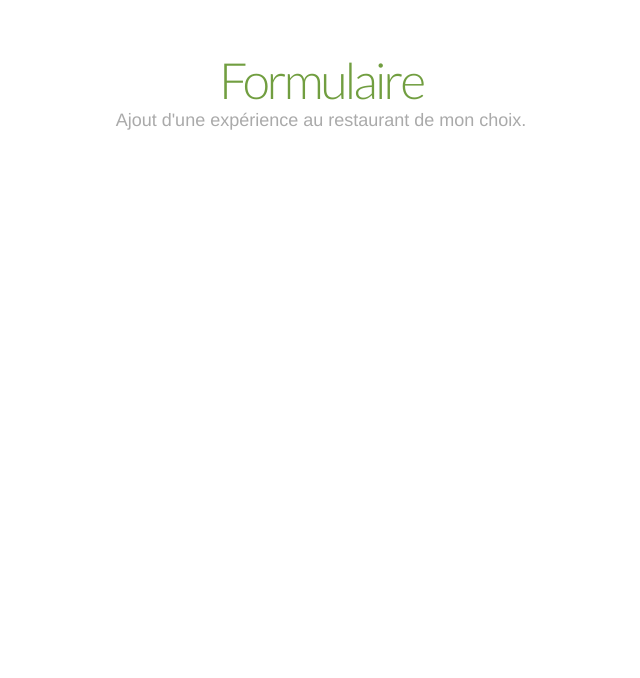
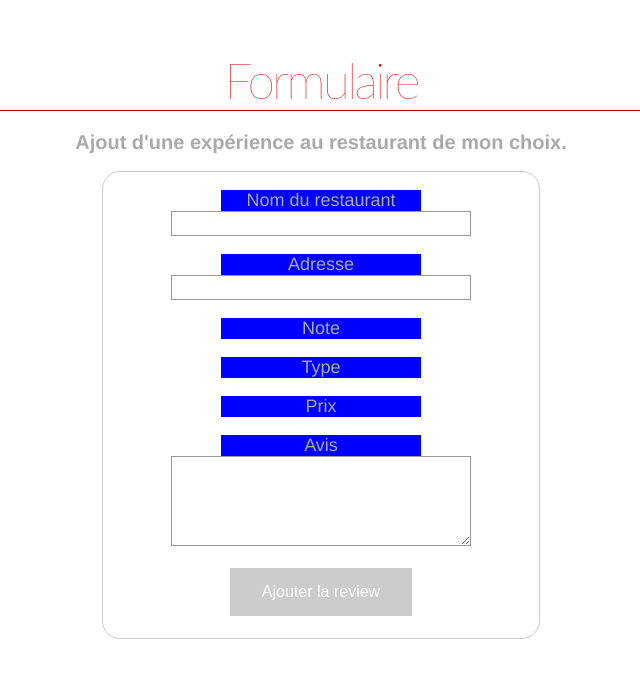
Before and after one commit to MSanyat/Projet-Web, a PHP site: page /templates/form.phtml in a window 1280 px wide. Shown: the top 678 px of the page, without its empty margins (319-959 px from the left). Run offline with PHP 8.4, Linux system fonts and the light colour scheme.

Commit message:
début html et css du formulaire
- ajout des champs
- il faut ajouter des icones ou radio buttons pour les notes et prix +
un combobox pour les types

```diff
--- /dev/null
+++ b/templates/css/stylesite.css
@@ -0,0 +1,94 @@
+body {
+	margin: 50px 0 0 0;
+	padding: 0;
+	width: 100%;
+	font-family: "Helvetica Neue", Helvetica, Arial, sans-serif;
+	text-align: center;
+	color: #aaa;
+	font-size: 18px;
+}
+
+h1 {
+	color: #d40200;
+	letter-spacing: -3px;
+	font-family: 'Lato', sans-serif;
+	font-size: 50px;
+	font-weight: 200;
+	margin-bottom: 0;
+	border-bottom : 1px solid #d40200;
+}
+
+h2{
+
+	margin-top: 20px;
+	font-size: 20px;
+}
+
+
+form{
+    /* Pour le centrer dans la page */
+    margin: 0 auto;
+    width: 400px;
+	display: inline-block;
+	/* Pour voir les limites du formulaire */
+    padding: 1em;
+    border: 1px solid #CCC;
+    border-radius: 1em;
+
+}
+
+form div + div {
+    margin-top: 1em;
+}
+
+label {
+    /* Afin de s'assurer que toutes les étiquettes aient la même dimension et soient alignées correctement */
+    display: inline-block;
+    width: 200px;
+    text-align: center;
+	background:blue;
+}
+
+input, textarea {
+    /* Afin de s'assurer que tous les champs textuels utilisent la même police
+       Par défaut, textarea utilise une police à espacement constant */
+    font: 1em sans-serif;
+
+    /* Pour donner la même dimension à tous les champs textuels */
+    width: 300px;
+    -moz-box-sizing: border-box;
+    box-sizing: border-box;
+
+    /* Pour harmoniser l'apparence des bordures des champs textuels */
+    border: 1px solid #999;
+}
+
+input:focus, textarea:focus {
+    /* Afin de rehausser les éléments actifs */
+    border-color: #000;
+}
+
+textarea {
+    /* Pour aligner correctement les champs multilignes et leurs étiquettes */
+    vertical-align: top;
+
+    /* Pour donner assez d'espace pour entrer du texte */
+    height: 5em;
+
+    /* Pour permettre aux utilisateurs de redimensionner un champ textuel horizontalement
+       Cela ne marche pas avec tous les navigateurs  */
+    resize: vertical;
+}
+
+.button {
+    background-color: #CCC;
+    border: none;
+    color: white;
+    padding: 15px 32px;
+    text-align: center;
+    text-decoration: none;
+    display: inline-block;
+    font-size: 16px;
+    margin: 4px 2px;
+    cursor: pointer;
+}
--- a/templates/form.phtml
+++ b/templates/form.phtml
@@ -2,32 +2,89 @@
 <html>
     <head>
         <meta charset="utf-8"/>
-        <title>Slim 3</title>
-        <link href='//fonts.googleapis.com/css?family=Lato:300' rel='stylesheet' type='text/css'>
-        <style>
-            body {
-                margin: 50px 0 0 0;
-                padding: 0;
-                width: 100%;
-                font-family: "Helvetica Neue", Helvetica, Arial, sans-serif;
-                text-align: center;
-                color: #aaa;
-                font-size: 18px;
-            }
+        <title>Ajout d'une expérience restaurant</title>
+        <link href='../templates/css/stylesite.css' rel='stylesheet' type='text/css'>
 
-            h1 {
-                color: #719e40;
-                letter-spacing: -3px;
-                font-family: 'Lato', sans-serif;
-                font-size: 50px;
-                font-weight: 200;
-                margin-bottom: 0;
-            }
-        </style>
     </head>
     <body>
         <h1>Formulaire</h1>
-        <div>Ajout d'une expérience au restaurant de mon choix.</div>
+
+        <h2>Ajout d'une expérience au restaurant de mon choix.</h2>
+
+
+
+
+		<form action="/Ajout-Reussi" method="post" >
+
+			<!-- nom -->
+			<div>
+				<label for="name">Nom du restaurant</label>
+				<input type="text" id="name" />
+			</div>
+
+
+
+			<!-- localisation -->
+			<div>
+				<label for="location">Adresse</label>
+				<input type="text" id="location" />
+			</div>
+
+
+			<!-- note ++ -->
+			<div>
+				<label for="courriel">Note</label>
+			</div>
+
+
+			<!-- type ++ -->
+			<div>
+				<label for="message">Type</label>
+			</div>
+
+
+
+			<!-- prix ++ -->
+			<div>
+				<label for="courriel">Prix</label>
+			</div>
+
+
+
+
+			<!-- avis -->
+			<div>
+				<label for="review">Avis</label>
+				<textarea id="review"></textarea>
+			</div>
+
+			<div >
+				<button type="submit" class="button">Ajouter la review</button>
+			</div>
+
+
+		</form>
+
+
+
+
+
+
+
+
+
+
+
+
+
+
+
+
+
+
+
+
+
 
 
 
```
Also changed, not shown: 1 other file.
